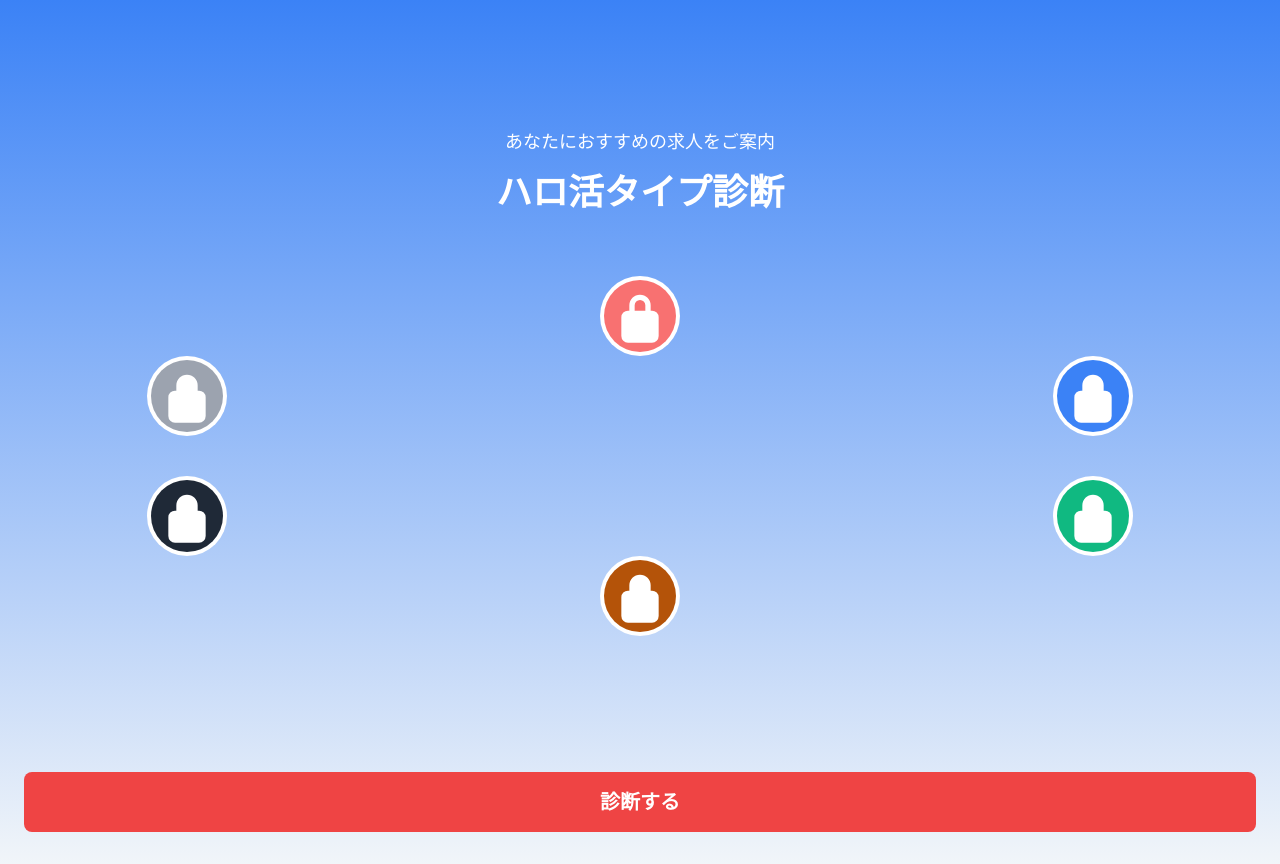
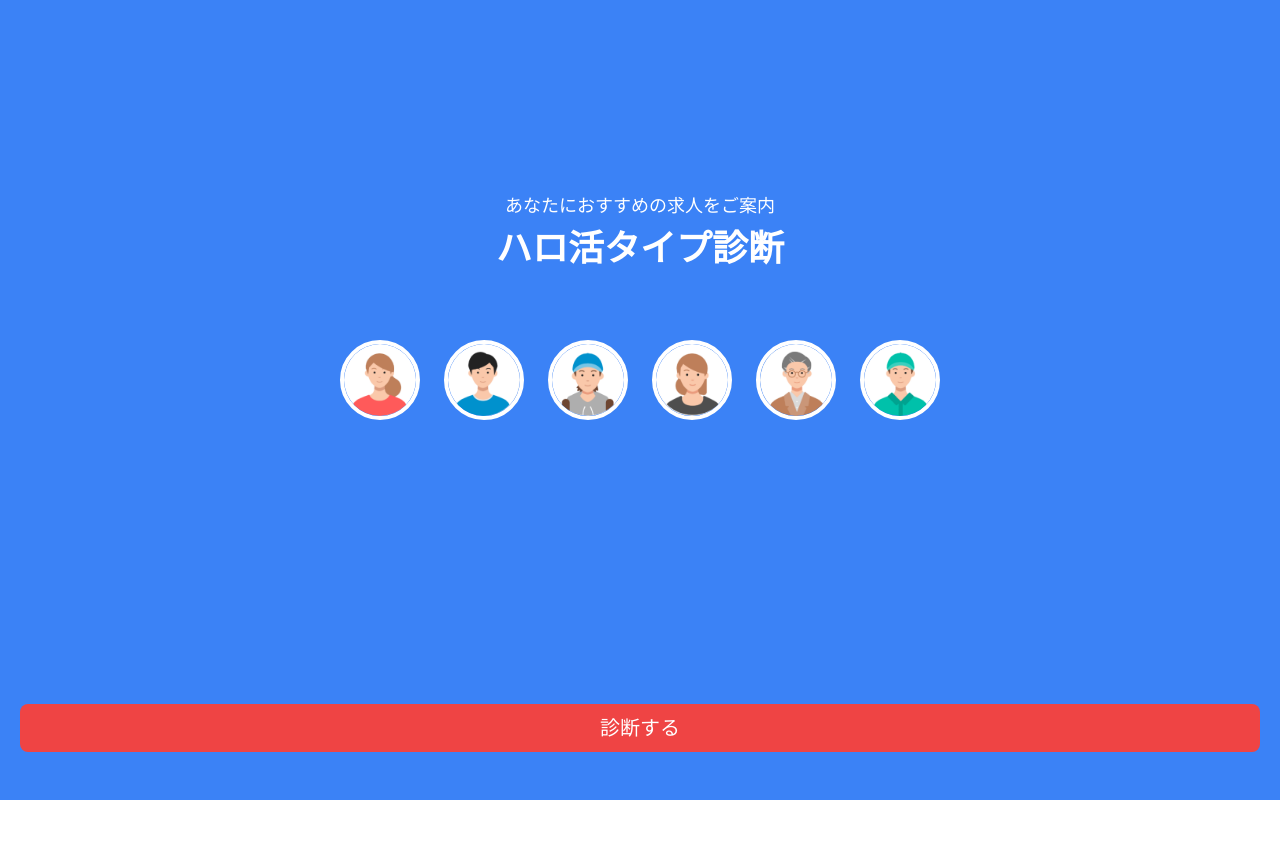
Before and after one commit to SomaTakata/mercari-hackathon, a Next.js app: page / in a window 1280 px wide. After the commit the page ends 800 px from the top, so only its background shows below. Built offline with nearby package versions, Linux system fonts and the light colour scheme.

Commit message:
診断画面の修正

```diff
--- a/src/app/layout.tsx
+++ b/src/app/layout.tsx
@@ -1,6 +1,7 @@
 import type { Metadata } from "next";
 import { Inter } from "next/font/google";
 import "./globals.css";
+import { cn } from "@/lib/utils";
 
 const inter = Inter({ subsets: ["latin"] });
 
@@ -16,7 +17,7 @@ export default function RootLayout({
 }>) {
   return (
     <html lang="en">
-      <body className={inter.className}>{children}</body>
+      <body className={cn("h-screen", inter.className)}>{children}</body>
     </html>
   );
 }
--- a/src/app/page.tsx
+++ b/src/app/page.tsx
@@ -1,108 +1,48 @@
-import { X } from "lucide-react";
+import { Avatar, AvatarFallback, AvatarImage } from "@/components/ui/avatar";
+import { Button } from "@/components/ui/button";
 
-export default function PersonalityQuiz() {
+export default function PersonalityTest() {
   return (
-    <div className="min-h-screen bg-gradient-to-b from-blue-500 to-slate-100">
-      {/* Main content */}
-      <div className="px-6 pt-32 pb-8 space-y-24">
-        <div>
-          <div className="text-center text-white space-y-4">
-            <p className="text-lg">あなたにおすすめの求人をご案内</p>
-            <h1 className="text-4xl font-bold">ハロ活タイプ診断</h1>
-          </div>
+    <div className="h-full justify-between bg-blue-500 flex flex-col items-center px-5 py-12 pt-48 gap-6">
+      <div className="flex flex-col gap-6">
+        <div className="text-white text-center flex flex-col gap-2 mb-12">
+          <p className="text-lg">あなたにおすすめの求人をご案内</p>
+          <h1 className="text-4xl font-bold">ハロ活タイプ診断</h1>
+        </div>
 
-          {/* Avatars */}
-          <div className="relative h-[400px] mt-16 ">
-            {/* Top avatar - Woman in red */}
-            <div className="absolute top-0 left-1/2 -translate-x-1/2">
-              <div className="w-20 h-20 rounded-full bg-white p-1">
-                <div className="w-full h-full rounded-full bg-red-400 flex items-center justify-center">
-                  <svg viewBox="0 0 24 24" className="w-16 h-16 text-white">
-                    <path
-                      fill="currentColor"
-                      d="M12 4a4 4 0 0 1 4 4v2h.5a2.5 2.5 0 0 1 2.5 2.5v7a2.5 2.5 0 0 1-2.5 2.5h-9A2.5 2.5 0 0 1 5 19.5v-7A2.5 2.5 0 0 1 7.5 10H8V8a4 4 0 0 1 4-4zm0 2a2 2 0 0 0-2 2v2h4V8a2 2 0 0 0-2-2z"
-                    />
-                  </svg>
-                </div>
-              </div>
-            </div>
+        <div className="flex flex-wrap items-center justify-center gap-6">
+          {/* Top avatar */}
+          <Avatar className="w-20 h-20 border-4 border-white">
+            <AvatarImage src="./1.png" alt="Avatar 1" />
+            <AvatarFallback>A1</AvatarFallback>
+          </Avatar>
+          <Avatar className="w-20 h-20 border-4 border-white">
+            <AvatarImage src="./2.png" alt="Avatar 1" />
+            <AvatarFallback>A1</AvatarFallback>
+          </Avatar>
+          <Avatar className="w-20 h-20 border-4 border-white">
+            <AvatarImage src="./3.png" alt="Avatar 1" />
+            <AvatarFallback>A1</AvatarFallback>
+          </Avatar>
+          <Avatar className="w-20 h-20 border-4 border-white">
+            <AvatarImage src="./4.png" alt="Avatar 1" />
+            <AvatarFallback>A1</AvatarFallback>
+          </Avatar>
+          <Avatar className="w-20 h-20 border-4 border-white">
+            <AvatarImage src="./5.png" alt="Avatar 1" />
+            <AvatarFallback>A1</AvatarFallback>
+          </Avatar>
 
-            {/* Top right avatar - Man in blue */}
-            <div className="absolute top-[20%] right-[10%]">
-              <div className="w-20 h-20 rounded-full bg-white p-1">
-                <div className="w-full h-full rounded-full bg-blue-500 flex items-center justify-center">
-                  <svg viewBox="0 0 24 24" className="w-16 h-16 text-white">
-                    <path
-                      fill="currentColor"
-                      d="M12 4a4 4 0 0 1 4 4v2h.5a2.5 2.5 0 0 1 2.5 2.5v7a2.5 2.5 0 0 1-2.5 2.5h-9A2.5 2.5 0 0 1 5 19.5v-7A2.5 2.5 0 0 1 7.5 10H8V8a4 4 0 0 1 4-4z"
-                    />
-                  </svg>
-                </div>
-              </div>
-            </div>
+          <Avatar className="w-20 h-20 border-4 border-white">
+            <AvatarImage src="./6.png" alt="Avatar 1" />
+            <AvatarFallback>A1</AvatarFallback>
+          </Avatar>
+        </div>
+      </div>
 
-            {/* Right avatar - Medical green */}
-            <div className="absolute bottom-[30%] right-[10%]">
-              <div className="w-20 h-20 rounded-full bg-white p-1">
-                <div className="w-full h-full rounded-full bg-emerald-500 flex items-center justify-center">
-                  <svg viewBox="0 0 24 24" className="w-16 h-16 text-white">
-                    <path
-                      fill="currentColor"
-                      d="M12 4a4 4 0 0 1 4 4v2h.5a2.5 2.5 0 0 1 2.5 2.5v7a2.5 2.5 0 0 1-2.5 2.5h-9A2.5 2.5 0 0 1 5 19.5v-7A2.5 2.5 0 0 1 7.5 10H8V8a4 4 0 0 1 4-4z"
-                    />
-                  </svg>
-                </div>
-              </div>
-            </div>
-
-            {/* Bottom avatar - Elder with glasses */}
-            <div className="absolute bottom-10 left-1/2  -translate-x-1/2">
-              <div className="w-20 h-20 rounded-full bg-white p-1">
-                <div className="w-full h-full rounded-full bg-amber-700 flex items-center justify-center">
-                  <svg viewBox="0 0 24 24" className="w-16 h-16 text-white">
-                    <path
-                      fill="currentColor"
-                      d="M12 4a4 4 0 0 1 4 4v2h.5a2.5 2.5 0 0 1 2.5 2.5v7a2.5 2.5 0 0 1-2.5 2.5h-9A2.5 2.5 0 0 1 5 19.5v-7A2.5 2.5 0 0 1 7.5 10H8V8a4 4 0 0 1 4-4z"
-                    />
-                  </svg>
-                </div>
-              </div>
-            </div>
-
-            {/* Bottom left avatar - Woman in black */}
-            <div className="absolute bottom-[30%] left-[10%]">
-              <div className="w-20 h-20 rounded-full bg-white p-1">
-                <div className="w-full h-full rounded-full bg-gray-800 flex items-center justify-center">
-                  <svg viewBox="0 0 24 24" className="w-16 h-16 text-white">
-                    <path
-                      fill="currentColor"
-                      d="M12 4a4 4 0 0 1 4 4v2h.5a2.5 2.5 0 0 1 2.5 2.5v7a2.5 2.5 0 0 1-2.5 2.5h-9A2.5 2.5 0 0 1 5 19.5v-7A2.5 2.5 0 0 1 7.5 10H8V8a4 4 0 0 1 4-4z"
-                    />
-                  </svg>
-                </div>
-              </div>
-            </div>
-
-            {/* Top left avatar - Person with cap */}
-            <div className="absolute top-[20%] left-[10%]">
-              <div className="w-20 h-20 rounded-full bg-white p-1">
-                <div className="w-full h-full rounded-full bg-gray-400 flex items-center justify-center">
-                  <svg viewBox="0 0 24 24" className="w-16 h-16 text-white">
-                    <path
-                      fill="currentColor"
-                      d="M12 4a4 4 0 0 1 4 4v2h.5a2.5 2.5 0 0 1 2.5 2.5v7a2.5 2.5 0 0 1-2.5 2.5h-9A2.5 2.5 0 0 1 5 19.5v-7A2.5 2.5 0 0 1 7.5 10H8V8a4 4 0 0 1 4-4z"
-                    />
-                  </svg>
-                </div>
-              </div>
-            </div>
-          </div>
-        </div>
-        {/* Button */}
-        <button className="w-full font-bold bg-red-500 text-white py-4 rounded-lg text-xl  ">
-          診断する
-        </button>
-      </div>
+      <Button className="w-full  bg-red-500 text-white rounded-lg py-6 text-xl font-medium hover:bg-red-600 transition-colors">
+        診断する
+      </Button>
     </div>
   );
 }
```
